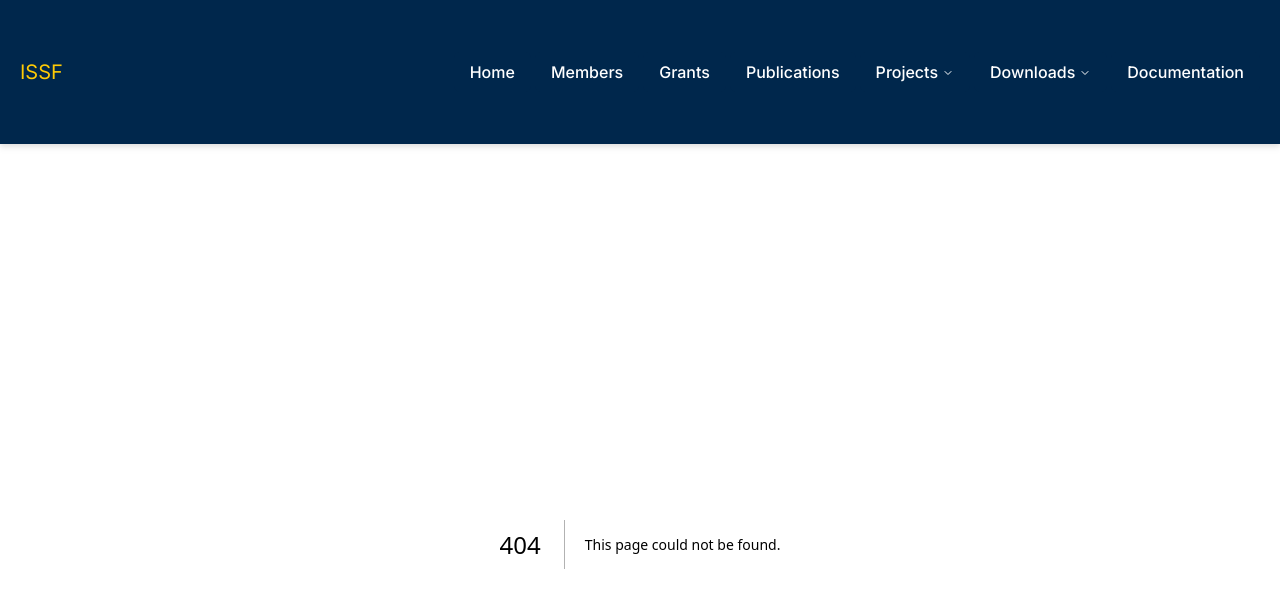
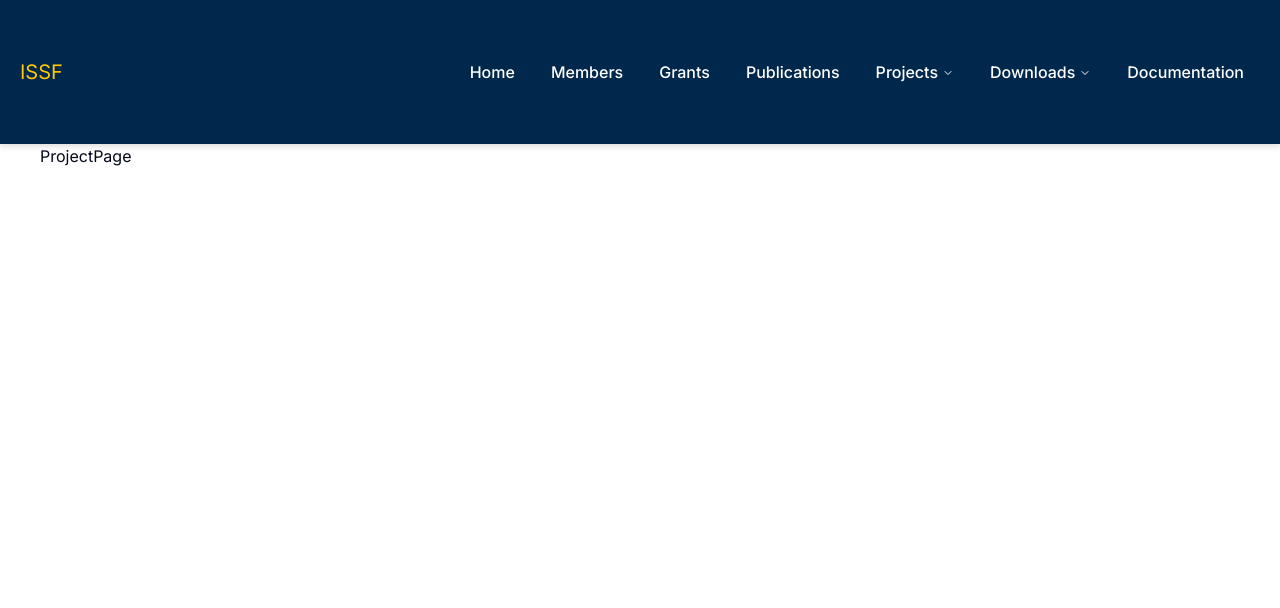
Before and after one commit to Gokulnath99/ISSFLab, a Next.js app: page /projects in a window 1280 px wide. Before the commit this address had no page. Shown: the top 608 px of the page. Built offline with nearby package versions, Linux system fonts and the light colour scheme.

Commit message:
created project page

```diff
--- /dev/null
+++ b/app/projects/page.tsx
@@ -0,0 +1,9 @@
+import React from 'react'
+
+function ProjectPage() {
+  return (
+    <div>ProjectPage</div>
+  )
+}
+
+export default ProjectPage
```
